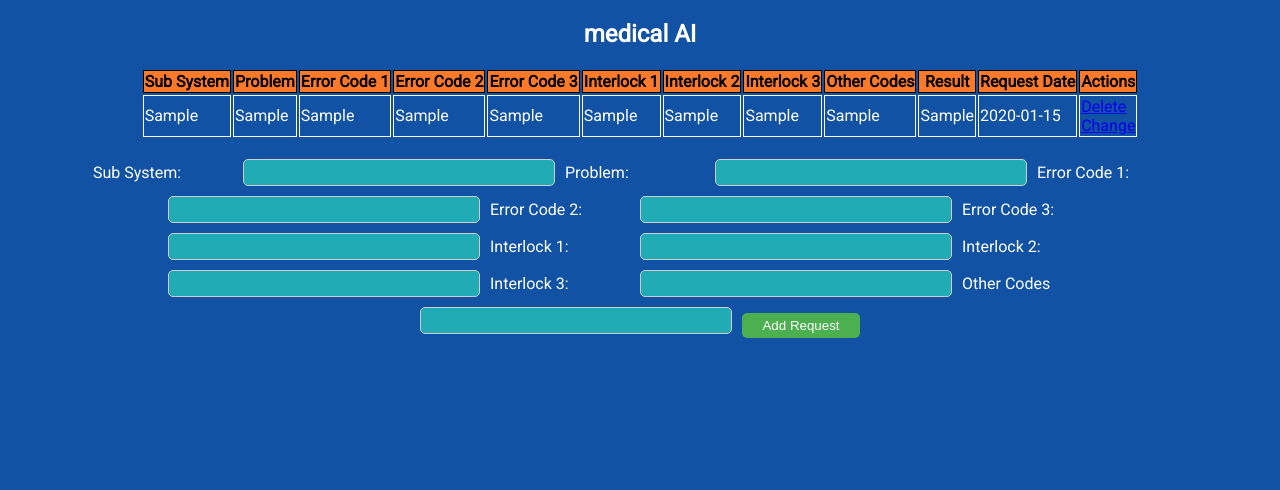
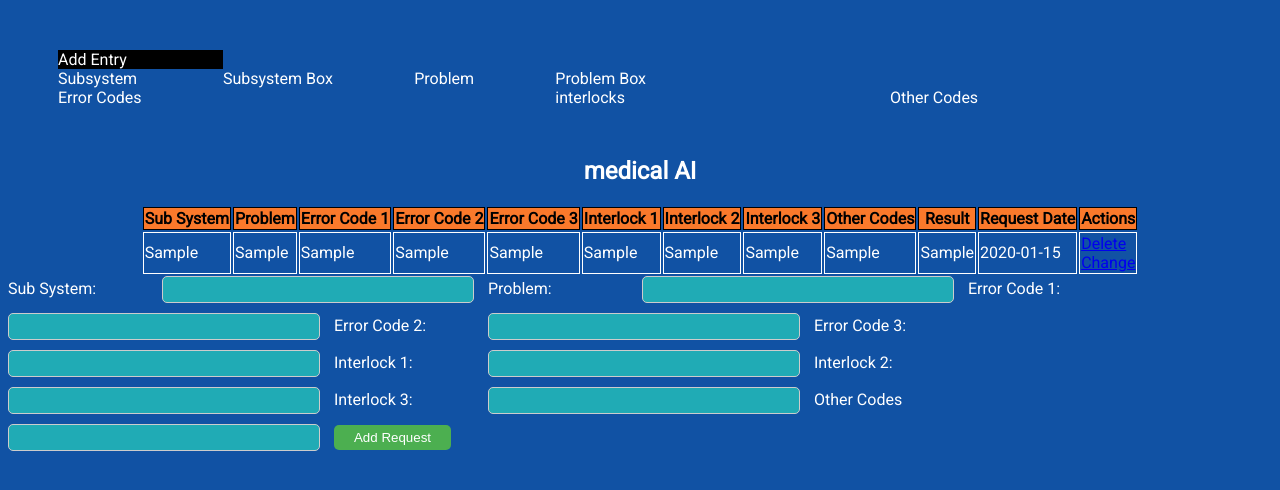
Before and after one commit to gabrielTMH/medicalAI, a Flask app: page / in a window 1280 px wide. Shown: the top 490 px of the page. Run offline with Flask 2, Linux system fonts and the light colour scheme; tables that the repository leaves empty hold one stand-in row (values such as "Sample post").

Commit message:
Put form into grid format.

```diff
--- a/src/static/css/main.css
+++ b/src/static/css/main.css
@@ -1,6 +1,3 @@
-
-
-
 body {
   color: white;
   background-color: #1152A4;
@@ -24,13 +21,18 @@ th {
   color: black;
 }
 
+
+
+/*
 form {
   display: flex;
-  flex-wrap: wrap; /* Allows items to wrap to the next line */
-  justify-content: center; /* Horizontally centers items in the container */
+  flex-wrap: wrap;
+  justify-content: center;
   align-items: center;
   margin-top: 20px;
 }
+*/
+
 
 label {
   display: inline-block;
@@ -42,7 +44,7 @@ input[type="text"] {
   width: 300px;
   padding: 5px;
   margin-bottom: 10px;
-  margin-right: 10px; /* Adds space between input boxes */
+  margin-right: 10px;
   border-radius: 5px;
   border: 1px solid #ccc;
 }
@@ -63,3 +65,49 @@ input[type="submit"]:hover {
 input[type="text"], textarea {
   background-color : #20ABB5;
 }
+
+/**/
+
+.item-a {
+  grid-area: add-entry;
+  background-color: black;
+}
+.item-b {
+  grid-area: problem;
+}
+.item-c {
+  grid-area: problemBox;
+}
+.item-d {
+  grid-area: subsystem;
+}
+.item-e {
+  grid-area: subsystemBox;
+}
+.item-f {
+  grid-area: errorCodes;
+}
+.item-g {
+  grid-area: errorCode1;
+}
+.item-h {
+  grid-area: errorCode2;
+}
+.item-i {
+  grid-area: interlocks ;
+}
+.item-j {
+  grid-area: otherCodes;
+}
+
+.container {
+  margin: 50px;
+  display: grid;
+  grid-template-columns: 1/9 1/9 1/9 1/9 1/9 1/9 1/9 1/9 1/9 ;
+  grid-template-rows: auto;
+  grid-template-areas:
+    "add-entry . . . . . . . ."
+    "subsystem subsystemBox problem problemBox . . . . ."
+    "errorCodes . . interlocks . . otherCodes . ."
+    ". . . . . . . . .";
+}
--- a/src/templates/index.html
+++ b/src/templates/index.html
@@ -6,6 +6,36 @@
 
 
 {% block body %}
+<div class="container">
+    <div class="item-a">
+        Add Entry
+    </div>
+    <div class="item-b">
+        Problem
+    </div>
+    <div class="item-c">
+        Problem Box
+    </div>
+    <div class="item-d">
+        Subsystem
+    </div>
+    <div class="item-e">
+        Subsystem Box
+    </div>
+    <div class="item-f">
+        Error Codes
+    </div>
+    <div class="item-i">
+        interlocks
+    </div>
+    <div class="item-j">
+        Other Codes
+    </div>
+</div>
+
+
+
+</div>
 <div id="right-column">
 <h2>medical AI</h2>
 <table class="table-bordered">
@@ -47,8 +77,9 @@
 {% endfor %}
 </table>
 
+
 <form action="/" method="POST">
-    <label for="problem">Sub System:</label>
+    <label for="subsystem">Sub System:</label>
     <input type="text" name="subsystem" id="subsystem">
     <label for="problem">Problem:</label>
     <input type="text" name="problem" id="problem">
@@ -58,7 +89,6 @@
     <input type="text" name="error_code2" id="error_code2" class="error_code">
     <label for="error_code3">Error Code 3:</label>
     <input type="text" name="error_code3" id="error_code3" class="error_code">
-
     <label for="interlock1">Interlock 1:</label>
     <input type="text" name="interlock1" id="interlock1" class="interlock">
     <label for="interlock2">Interlock 2:</label>
```
